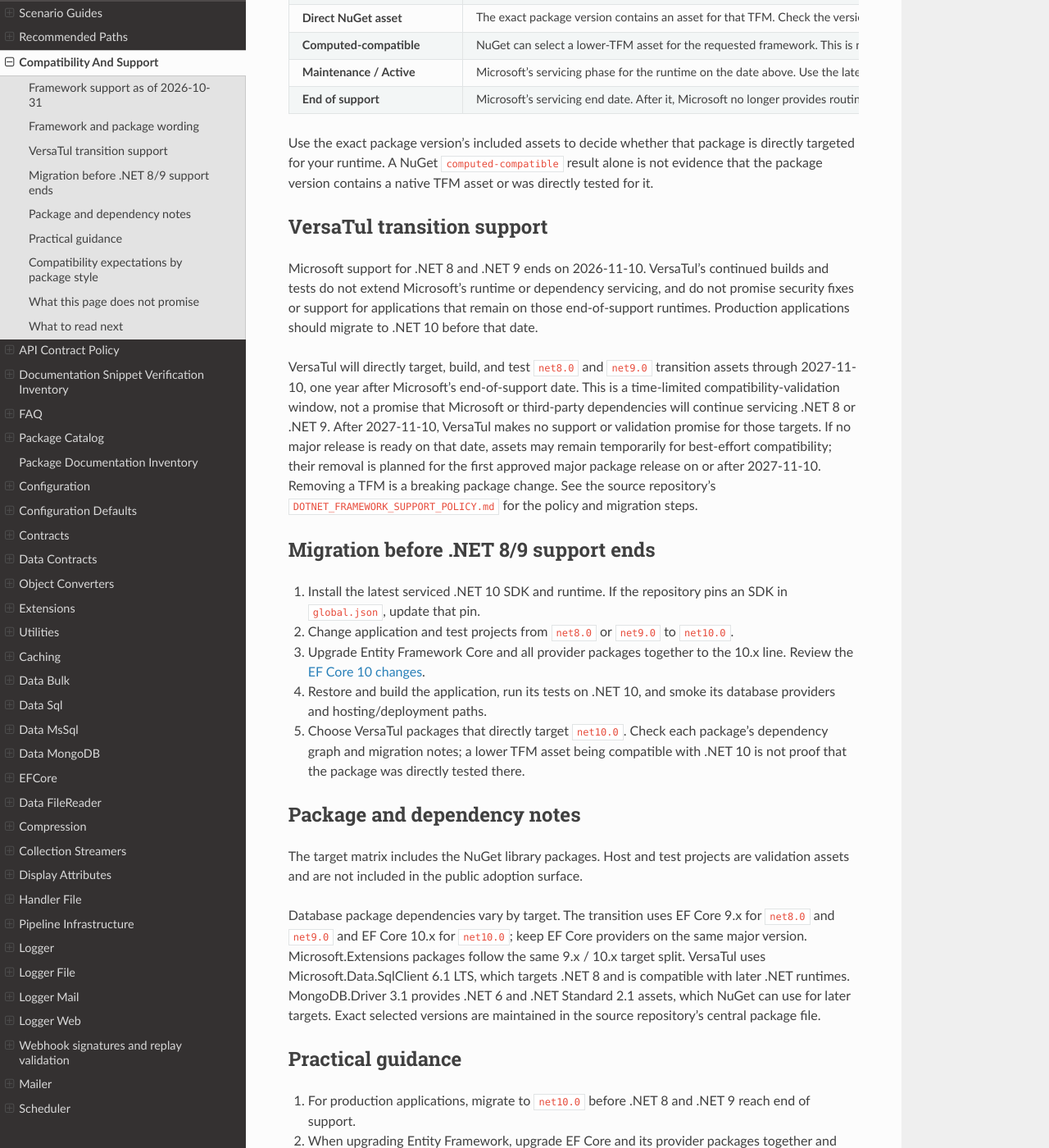
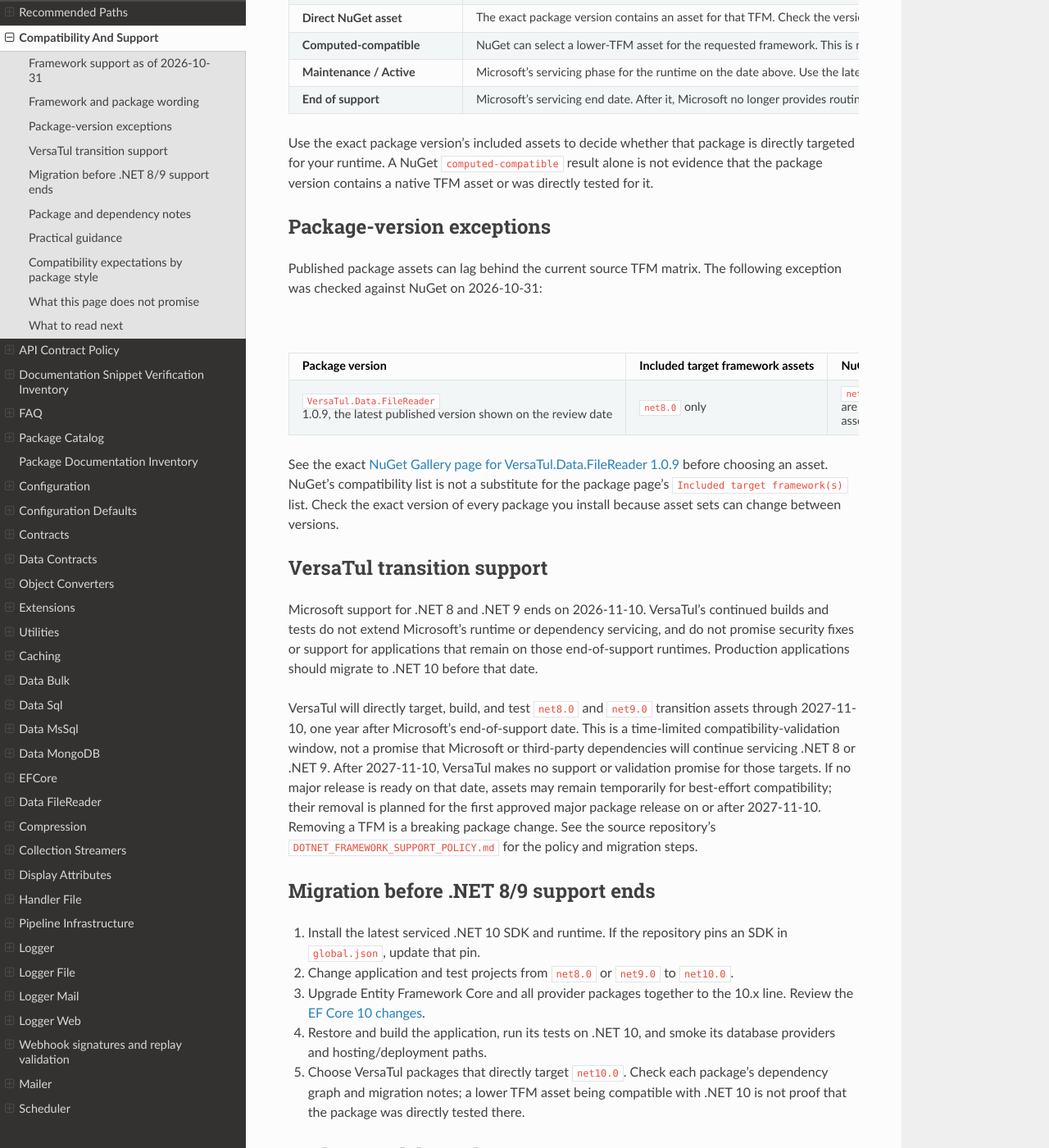
Before and after one commit to BjornWilliams/DocsVersaTul, a Sphinx documentation site: the page built from docs/source/compatibility.rst, in a window 1280 px wide and 1400 px high, scrolled down 984 px. Shown: the whole window at 82% size. Built offline with Sphinx 7.4.7 and the Read the Docs theme 3.1.0, drawn with Linux system fonts in a browser that asks for light colours; some of the changed text lies outside the part shown.

Commit message:
Document published FileReader target frameworks
Fixes AB#3092

AB#3089

```diff
--- a/docs/source/compatibility.rst
+++ b/docs/source/compatibility.rst
@@ -63,6 +63,25 @@
 
 Use the exact package version's included assets to decide whether that package is directly targeted for your runtime. A NuGet ``computed-compatible`` result alone is not evidence that the package version contains a native TFM asset or was directly tested for it.
 
+Package-version exceptions
+--------------------------
+
+Published package assets can lag behind the current source TFM matrix. The following exception was checked against NuGet on 2026-10-31:
+
+.. list-table:: Verified published package asset exception
+   :header-rows: 1
+
+   * - Package version
+     - Included target framework assets
+     - NuGet computed compatibility
+     - Current VersaTul source
+   * - ``VersaTul.Data.FileReader`` 1.0.9, the latest published version shown on the review date
+     - ``net8.0`` only
+     - ``net9.0`` and ``net10.0`` are computed from the lower ``net8.0`` asset
+     - The current source branch directly targets and tests ``net8.0``, ``net9.0``, and ``net10.0``; those newer assets are not in published version 1.0.9
+
+See the exact `NuGet Gallery page for VersaTul.Data.FileReader 1.0.9 <https://www.nuget.org/packages/VersaTul.Data.FileReader/1.0.9>`_ before choosing an asset. NuGet's compatibility list is not a substitute for the package page's ``Included target framework(s)`` list. Check the exact version of every package you install because asset sets can change between versions.
+
 VersaTul transition support
 ---------------------------
 
@@ -93,7 +112,7 @@
 2. When upgrading Entity Framework, upgrade EF Core and its provider packages together and review the `EF Core 10 changes <https://learn.microsoft.com/en-us/ef/core/what-is-new/ef-core-10.0/whatsnew>`_.
 3. For SQL Server-specific features, prefer :doc:`mssql` over trying to stretch :doc:`sql` into a SQL Server-only role.
 4. For provider flexibility, prefer :doc:`sql` first and move to :doc:`mssql` only when the requirement becomes SQL Server-specific.
-5. If your workflow depends on file-based import, check :doc:`file-reader`; FileReader now follows the same target matrix as the other packages.
+5. If your workflow depends on file-based import, check :doc:`file-reader` and the exact NuGet version's included target frameworks; published ``VersaTul.Data.FileReader`` 1.0.9 contains only ``net8.0``.
 
 Compatibility expectations by package style
 --------------------------------------------
--- a/docs/source/file-reader.rst
+++ b/docs/source/file-reader.rst
@@ -35,6 +35,11 @@
 .. code-block:: console
 
   dotnet add package VersaTul.Data.FileReader
+
+Framework assets
+----------------
+
+As checked on 2026-10-31, the latest published ``VersaTul.Data.FileReader`` package is version 1.0.9 and contains a ``net8.0`` asset only. NuGet lists ``net9.0`` and ``net10.0`` as computed-compatible from that lower asset; they are not direct assets in version 1.0.9. The current source branch targets and tests all three TFMs, but that source matrix is not part of the published 1.0.9 package. Check the exact `NuGet version page <https://www.nuget.org/packages/VersaTul.Data.FileReader/1.0.9>`_ and the :doc:`compatibility` page before selecting a target.
 
 
 Related Packages
```
